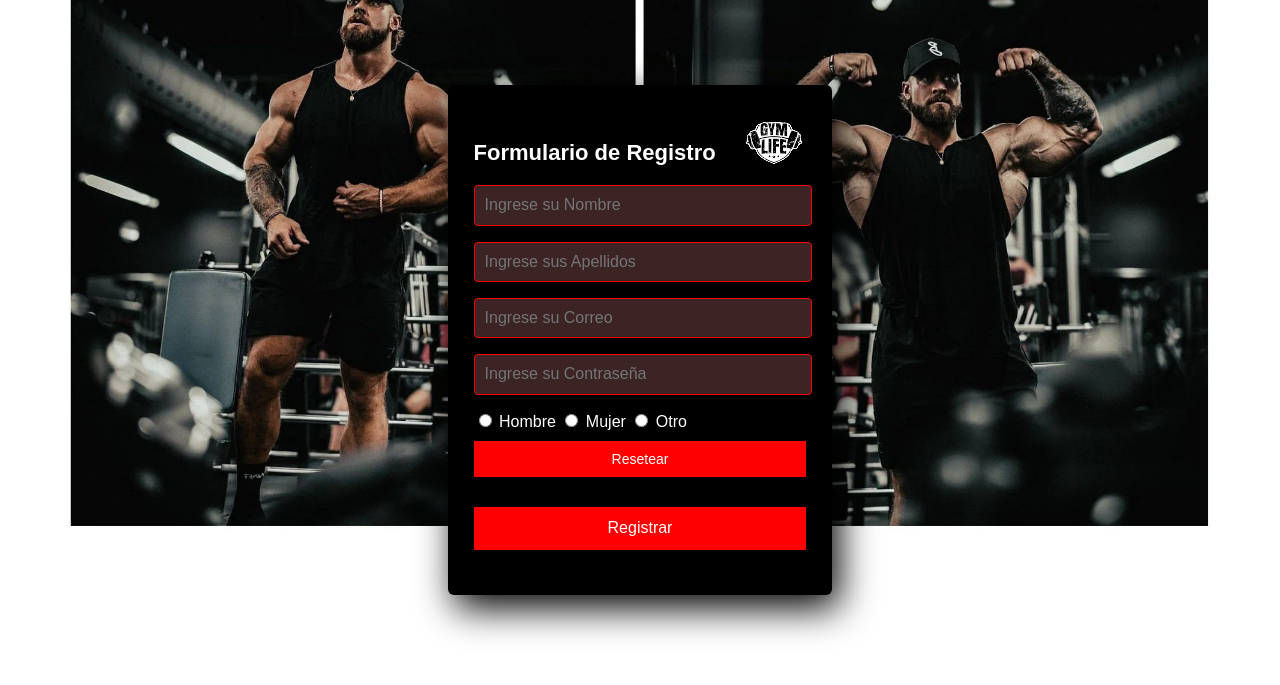
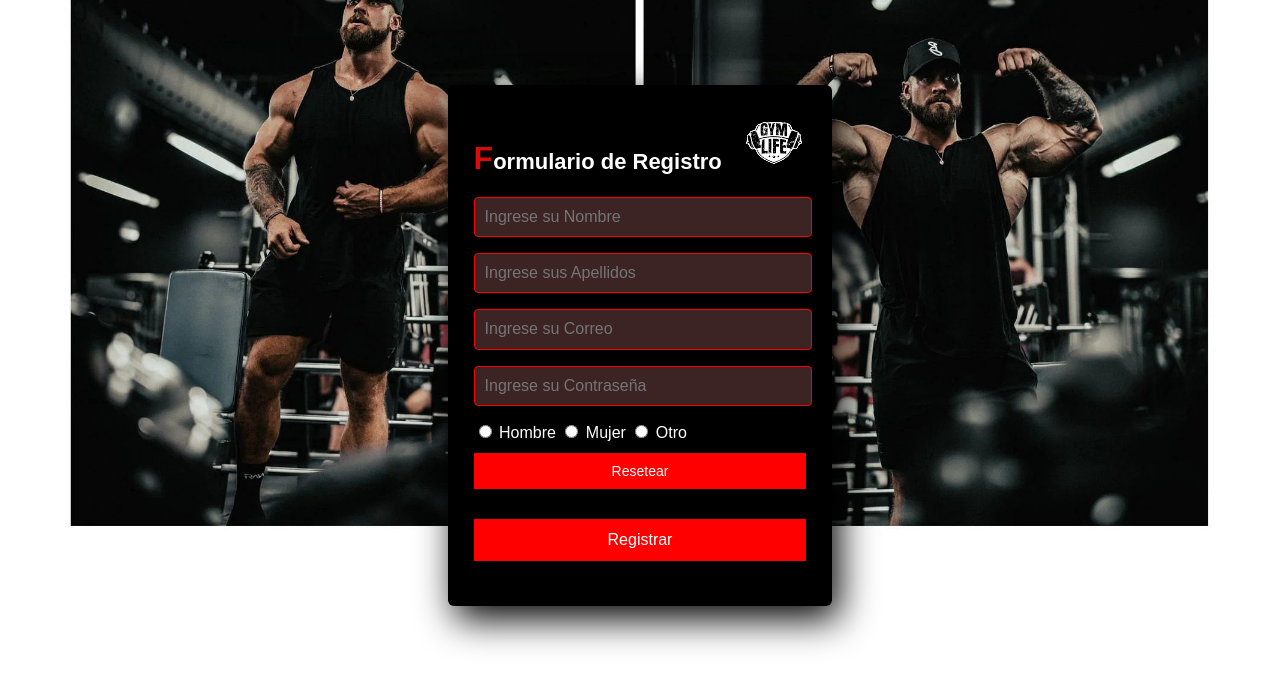
Before and after one commit to jhonier2/Trabajo2-CSS, a plain HTML site: page index/Únete.html in a window 1280 px wide. Shown: the part 115-800 px from the top of the page. Drawn offline with Linux system fonts and the light colour scheme.

Commit message:
añadido first letter

```diff
--- a/style/style.css
+++ b/style/style.css
@@ -189,6 +189,11 @@ li.menu-item a:hover{
     margin-bottom: 20px;
 }
 
+h4::first-letter{
+    font-size: 2rem;
+    color: #d90b0b;
+}
+
 .controls{
     width: 95%;
     background: #3c2424;
```
